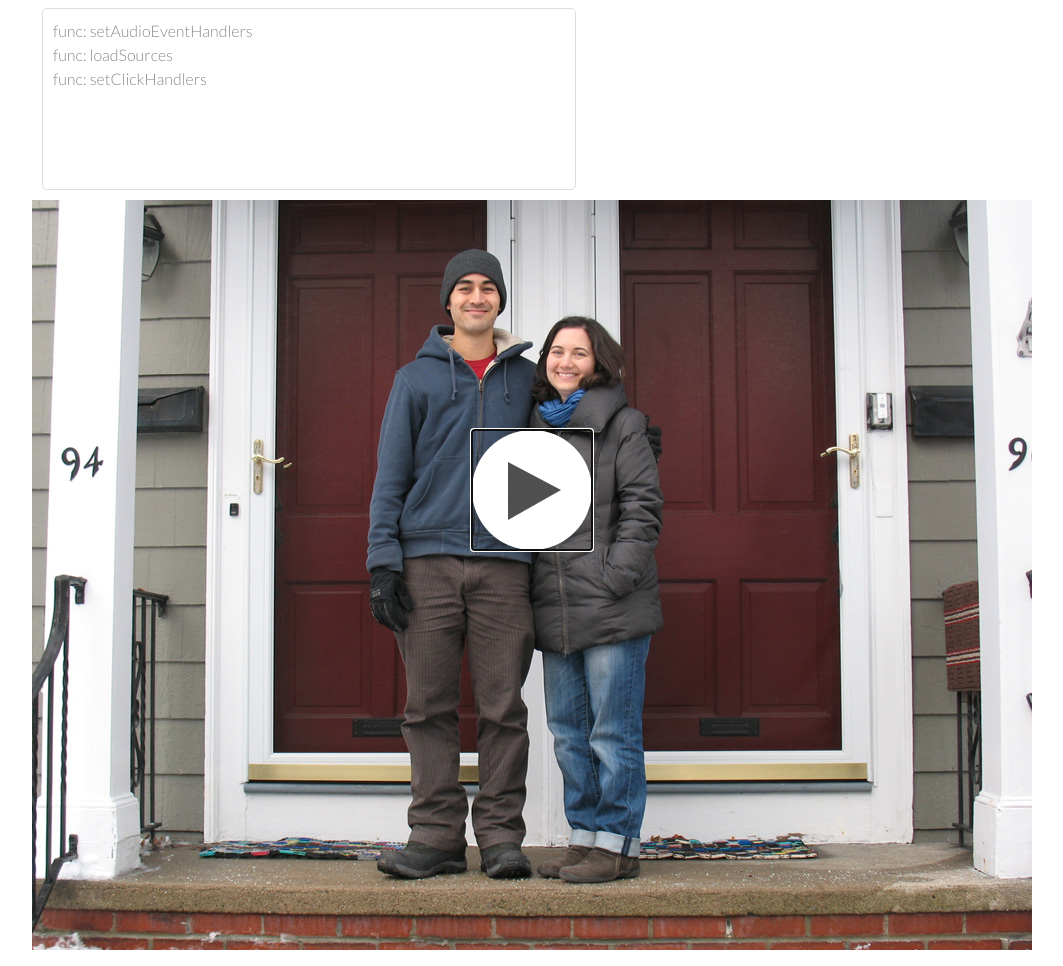
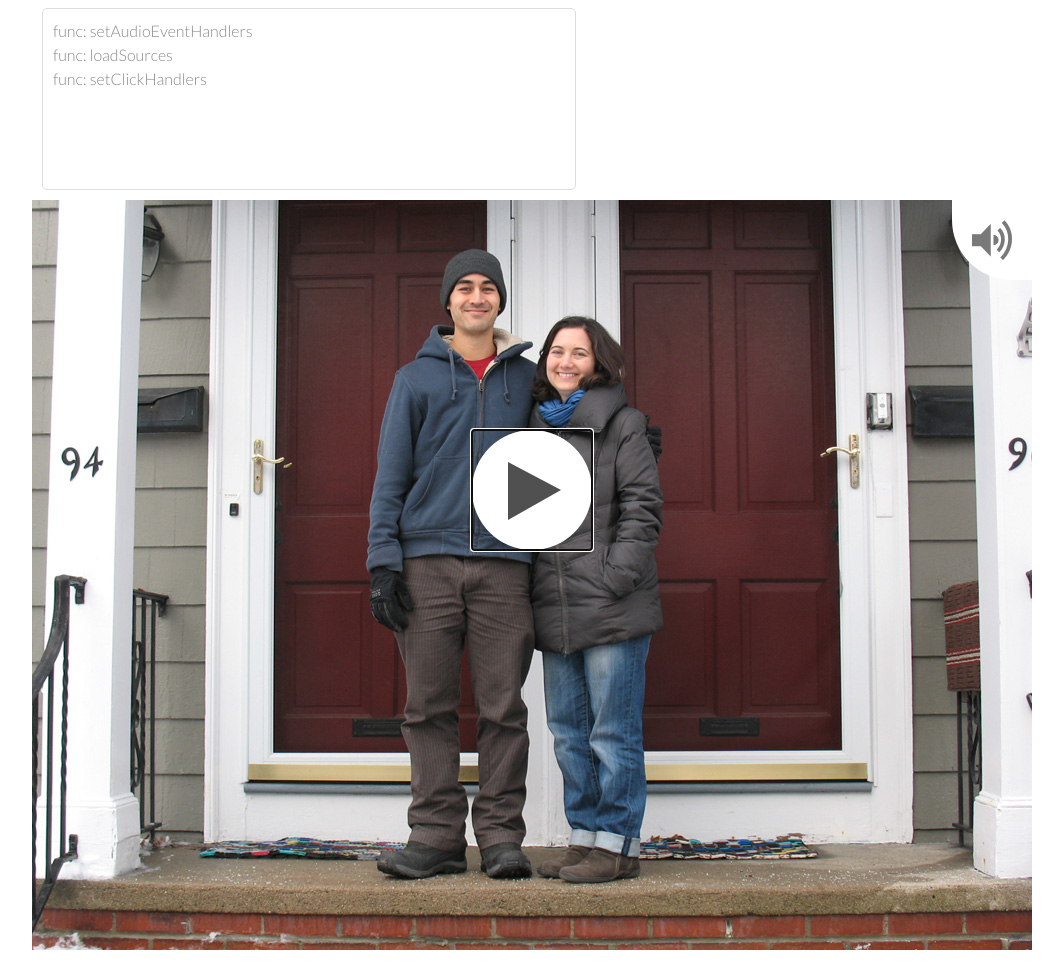
Before and after one commit to mrengy/xmas-ecard, a PHP site: page / in a window 1280 px wide. Shown: the part 160-1126 px from the top of the page, without its empty margins (108-1171 px from the left). Run offline with PHP 8.4, Linux system fonts and the light colour scheme; some libraries are stand-ins or nearby versions.

Commit message:
mute unmute icon positioning

```diff
--- a/css/ecard.css
+++ b/css/ecard.css
@@ -38,7 +38,6 @@ p{
 #canvas-container{
 	position:relative;
 	overflow:auto;
-	text-align:center;
 }
 
 canvas#card{
@@ -58,19 +57,36 @@ button{
     text-align: center;
     text-decoration: none;
     text-indent: 0;
+	text-align:center;
+	z-index:2;
+	position:absolute;
 }
 
 #play{
 	width:120px;
 	height:120px;
-	z-index:2;
-	position:absolute;
 	top:230px;
 	left:440px;
 	background-image:url('../img/play.png');
-	text-align:center;
 }
 
 #play:active{
 	background-image:url('../img/play-down.png');
 }
+
+#mute{
+	width:80px;
+	height:80px;
+	top:0;
+	right:0;
+	/*background-position: 20px 10px ;*/
+	background-color: #FFF;
+	background-image:url('../img/unmuted.png');
+	border-radius: 0 0 0 60px;
+	moz-border-radius: 0 0 0 60px;
+	webkit-border-radius: 0 0 0 60px;
+}
+
+#mute:active{
+	background-image:url('../img/unmuted-down.png');
+}
--- a/index.php
+++ b/index.php
@@ -52,6 +52,7 @@
 			<div id="canvas-container">
 				<canvas id="card" width="1000" height="750"></canvas>
 				<button id="play" type="button" autofocus="autofocus"></button>
+				<button id="mute" type="button"></button>
 			</div>
 	    </div>
 
```
